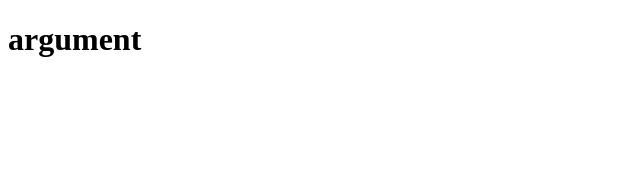
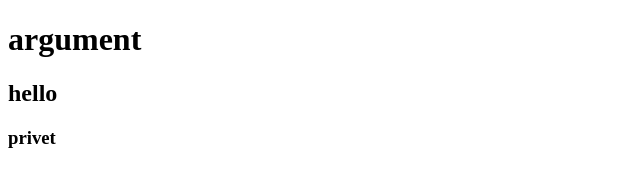
Before and after one commit to AntonRusnyak/first-project, a plain HTML site: page index.html in a window 1280 px wide. Shown: the whole page, without its empty margins (0-640 px from the left). Drawn offline with Linux system fonts and the light colour scheme.

Commit message:
добавлены приписки

```diff
--- a/index.html
+++ b/index.html
@@ -7,5 +7,7 @@
 </head>
 <body>
     <h1>argument</h1>
+    <h2>hello</h2>
+    <h3>privet</h3>
 </body>
 </html>
```
